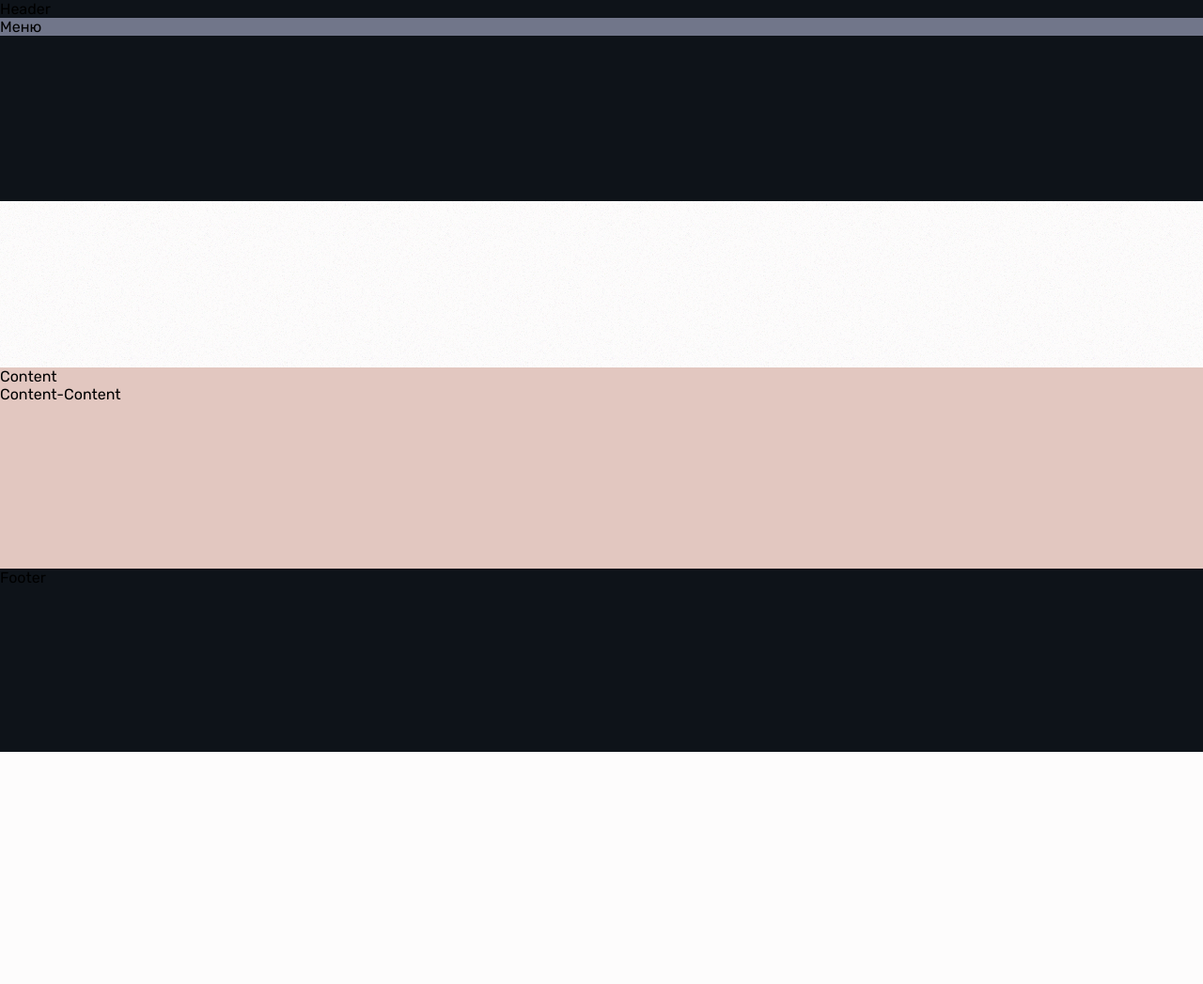
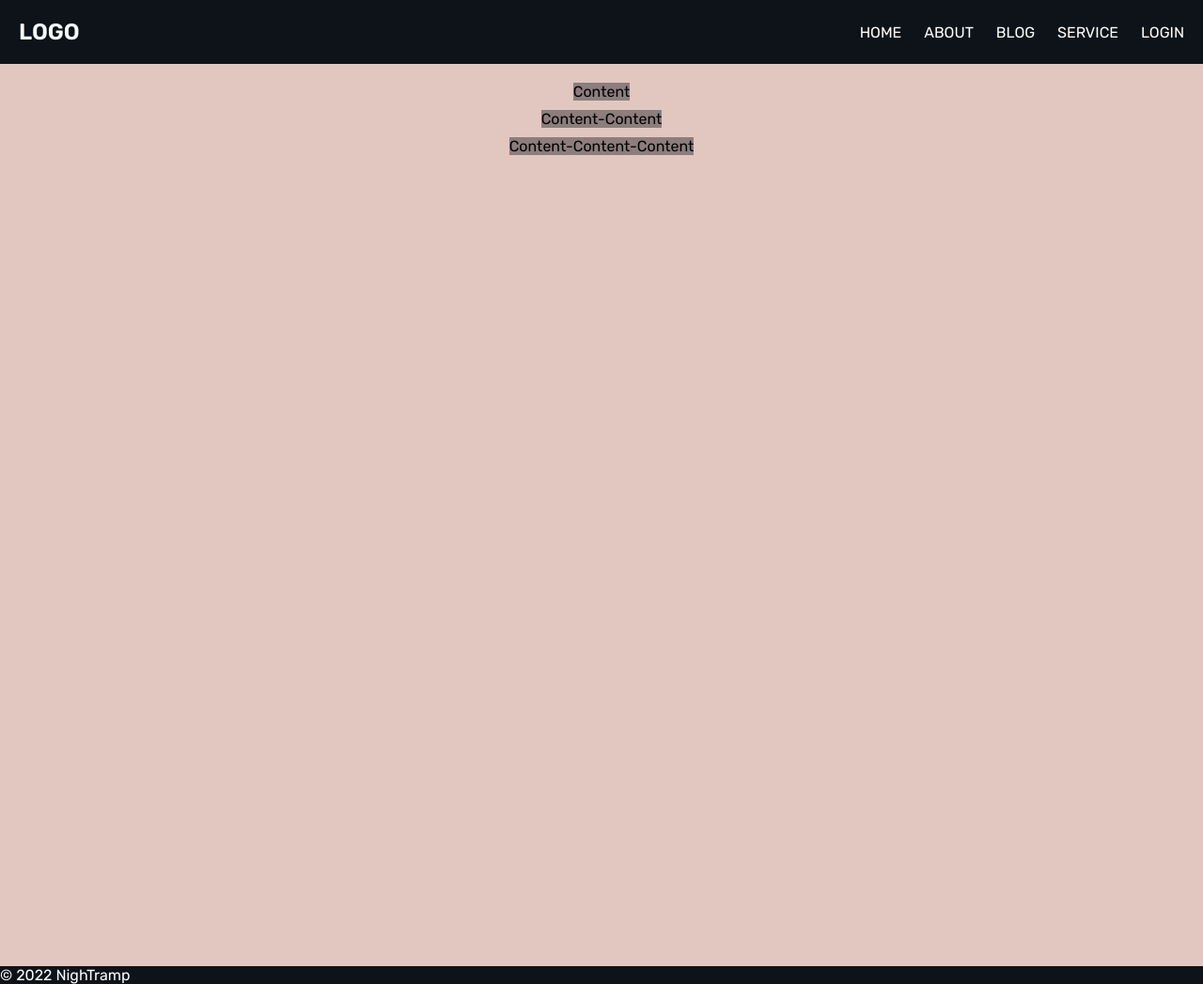
Before and after one commit to NighTramp/TestSite, a plain HTML site: page index.html in a window 1280 px wide. Shown: the whole page at 94% size. Before the commit the page ends 800 px from the top, so only its background shows below. Drawn offline with Linux system fonts and the light colour scheme.

Commit message:
Add adaptive

```diff
--- a/css/media-queries.css
+++ b/css/media-queries.css
@@ -1,33 +1,51 @@
 @import url(./style.css);
 
 /* Small devices (landscape phones, 576px and up) */
-@media (min-width:576px) {
+@media (min-width:576px) {}
+
+/* Medium devices (tablets, 768px and up */
+@media screen and (min-width:768px) {
+
+  .label {
+
+    display: none;
 
 }
 
-/* Medium devices (tablets, 768px and up */
-@media (min-width:768px) {
-  /*body {
-    grid-template-columns:  repeat(2, 1fr);
-    grid-template-areas: "header header"
-                         "nav main"
-                         "footer footer";
-  }*/
+.content_nav {
+
+  display: block;
+  grid-template: none;
+  max-height: 100%;
+  grid-column: 3;
+  margin: 0;
+  padding: 0;
+  transition: none;
+  overflow: visible;
+
+}
+
+.content_nav li {
+
+  display: inline-block;
+  align-items: center;
+  padding: 10px;
+
+}
+
+
 }
 
 /* Large devices (desktops, 992px and up) */
-@media (min-width:992px) {
-  /* body {
-    grid-template-rows: auto 1fr auto;
-    grid-template-columns: minmax(150px,200px) 1fr minmax(150px, 200px);
-    grid-template-areas: "header header header"
-                         "nav main aside"
-                         "footer footer footer";
-  }
-  aside {
-    display: grid;
-  } */
-}
+@media (min-width:992px) {}
 
 /* Extra large devices (large desktops, 1200px and up) */
-@media (min-width:1200px) {}
+@media (min-width:1200px) {
+
+  .container {
+
+    width: 1200px;
+
+  }
+
+}
--- a/css/null-style.css
+++ b/css/null-style.css
@@ -1,6 +1,8 @@
 @import url('https://fonts.googleapis.com/css2?family=Rubik:wght@300;400;500;600&display=swap');
 
 :root {
+
+  --transparent: rgba(14, 19, 25, 0.404);
   --accent-0:#fdfcfc;
   --accent-1:#0e1319;
   --accent-3:#19112f;
@@ -13,19 +15,42 @@
   --element-gradient: linear-gradient(to right, var(--element-accent), var(--dark-accent));
   --bg-gradient: linear-gradient(to top right, var(--bg-accent), var(--element-accent));
   */
+
 }
 
+/* article, details, figcaption, figure, footer, header, hgroup, menu, nav, section {
+
+  display: block;
+
+} */
 * {
+
   margin: 0;
+  padding: 0;
   box-sizing: border-box;
+
 }
-article, aside, details, figcaption, figure, footer, header, hgroup, menu, nav, section {
-  display: block;
-}
+
 body {
+
   font-family: 'Rubik', sans-serif;
   background: var(--accent-0);
+
+}
+
+a {
+
+  text-decoration: none;
+
+}
+
+li {
+
+  list-style: none;
+
 }
 .noise {
+
   background-image: url(../sources/noise-2.png);
+
 }
--- a/css/style.css
+++ b/css/style.css
@@ -1,39 +1,159 @@
-body {
-display: grid;
-height: 100vh;
-grid-template-columns: 1fr;
-grid-template-areas: "header"
-                     "nav"
-                     "main"
-                     "footer";
+@import url(./null-style.css);
+
+header, footer {
+
+    width: 100%;
+    height: auto;
+
 }
 
 header {
+
+    background-color: var(--accent-1);
     grid-area: header;
+    padding: 0px 10px;
+
 }
 
-nav {
-    grid-area: nav;
-    background-color: var(--accent-4);
-}
+footer {
 
-aside {
-    grid-area: aside;
-    background-color: var(--accent-5);
-    display: none;
+    background-color: var(--accent-1);
+    grid-area: footer;
+    color: var(--accent-0);
+
 }
 
 main {
+
+    display: none;
     grid-area: main;
     background-color: var(--accent-6);
+
 }
 
-footer {
-    grid-area: footer;
+.header_container {
+
+    width: 100%;
+    margin: auto;
+
 }
 
-header, footer {
-    background-color: var(--accent-1);
-    width: 100%;
-    height: auto;
+.nav_checkbox {
+
+    display: grid;
+    grid-template-columns: 1fr 1fr;
+    align-items: center;
+    padding: 10px 0px;
+
 }
+
+.nav_checkbox input:checked ~ .content_nav {
+
+    max-height: 500px;
+
+}
+
+.logo {
+
+    text-decoration: none;
+    color: var(--accent-0);
+    padding: 10px 10px;
+
+}
+
+.tab-nav {
+
+    outline: none;
+    display: none;
+
+}
+
+.label{
+
+    display: grid;
+    cursor: pointer;
+    grid-column: 3;
+    padding-right: 10px;
+
+}
+
+.burger {
+
+    width: 35px;
+    height: 5px;
+    background-color: var(--accent-0);
+    margin-top: 5px;
+
+}
+
+.content_nav{
+
+    display: grid;
+    grid-template-columns: 1fr;
+    grid-column: 1/4;
+    text-align: center;
+    max-height: 0;
+    overflow: hidden;
+    transition: all ease-in-out 0.6s;
+
+}
+
+
+.content_nav li{
+
+    padding: 15px 0px;
+
+}
+
+.content_nav li a {
+
+    text-decoration: none;
+    color: var(--accent-0);
+    position: relative;
+
+}
+
+.content_nav li a::after {
+
+    content: '';
+    display: block;
+    height: 2px;
+    background-color: var(--accent-0);
+    position: absolute;
+    left: 0;
+    right: 0;
+    transform-origin: right;
+    transform: scale(0, 1);
+    transition: transform ease-in-out 0.5s;
+
+}
+
+.content_nav li a:hover::after {
+
+    transform: scale(1, 1);
+
+}
+
+main {
+
+    height: 120vh;
+    background-position: center;
+    background-repeat: no-repeat;
+    background-size: cover;
+    display: grid;
+    justify-items: center;
+    align-items: center;
+
+}
+.main_content {
+
+    display: block;
+    padding: 10px;
+
+}
+.main_content > .element {
+
+    background-color: var(--transparent);
+    margin: 10px;
+
+}
--- a/index.html
+++ b/index.html
@@ -4,21 +4,35 @@
     <meta charset="utf-8">
     <meta name="viewport" content="width=device-width, initial-scale=1.0">
     <title>tesk site</title>
-    <link rel="stylesheet" href="./css/null-style.css">
     <link rel="stylesheet" href="./css/style.css">
     <link rel="stylesheet" href="./css/media-queries.css">
   </head>
-  <body class="container noise">
-    <header class="container">Header
-      <nav class="container">
-        Меню
-      </nav>
+  <body class="noise">
+    <header>
+      <div class="header_container">
+        <nav class="nav_checkbox">
+            <a href="#" class="logo"><h2>LOGO</h2></a>
+            <input type="checkbox" id="tab-nav" class="tab-nav">
+            <label for="tab-nav" class="label">
+                <div class="burger"></div>
+                <div class="burger"></div>
+                <div class="burger"></div>
+            </label>
+            <ul class="content_nav">
+                <li><a href="#">HOME</a></li>
+                <li><a href="#">ABOUT</a></li>
+                <li><a href="#">BLOG</a></li>
+                <li><a href="#">SERVICE</a></li>
+                <li><a href="#">LOGIN</a></li>
+            </ul>
+        </nav>
+    </div>
     </header>
-    <aside class="container">Aside</aside>
-    <main class="container">
-      <div class="content">Content</div>
-      <div class="content">Content-Content</div>
+    <main class="main_content">
+      <div class="element" id="c1">Content</div>
+      <div class="element" id="c2">Content-Content</div>
+      <div class="element" id="c3">Content-Content-Content</div>
     </main>
-    <footer class="container">Footer</footer>
+    <footer class="">© 2022 NighTramp</footer>
   </body>
 </html>
```
